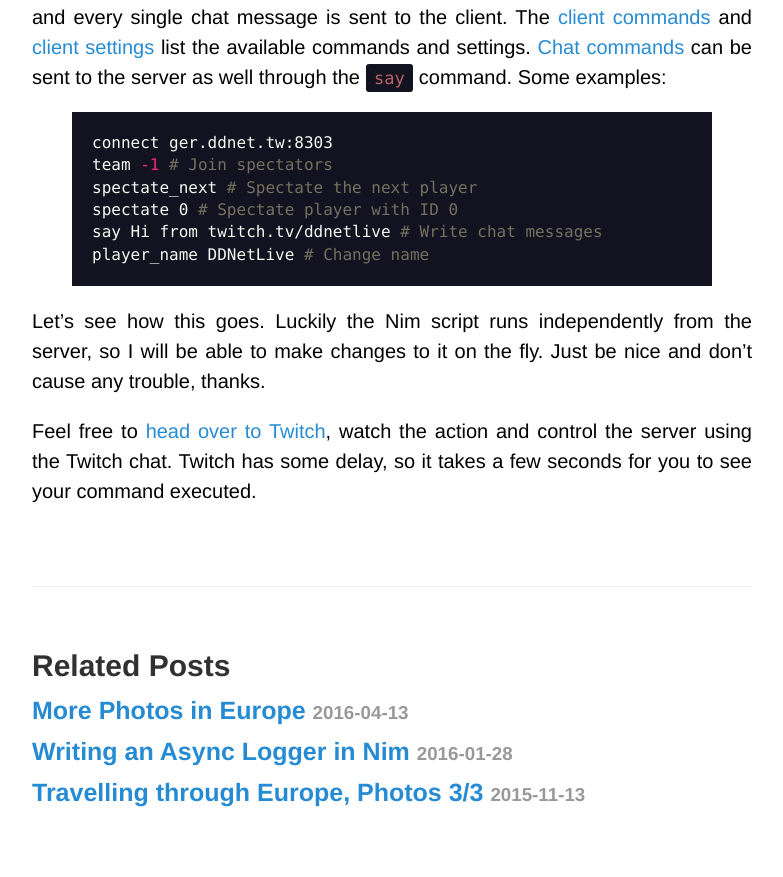
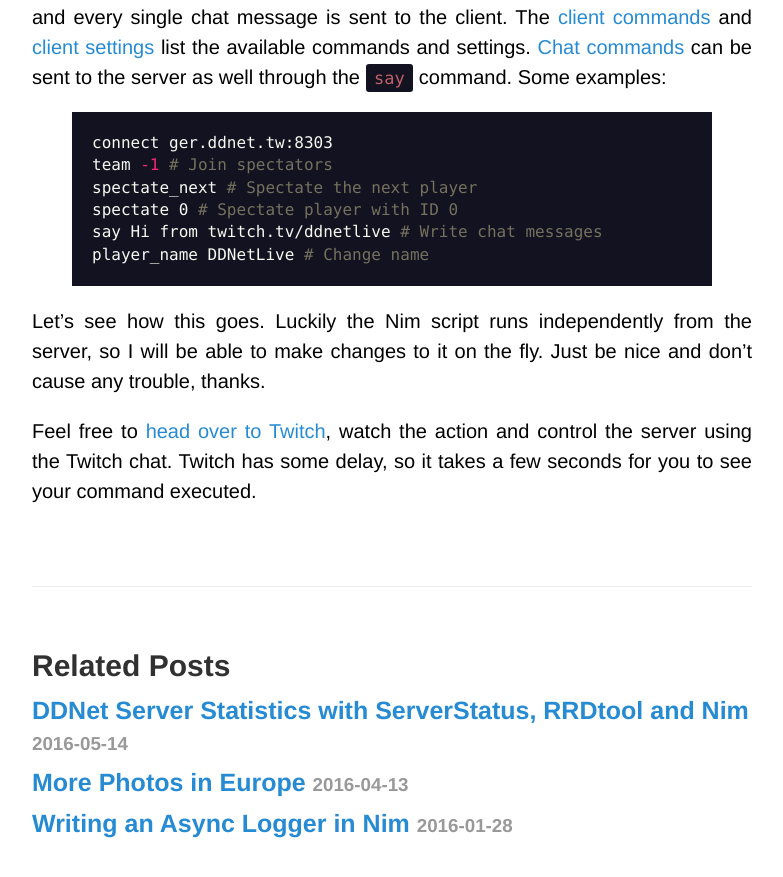
Before and after one commit to HookRace/hookrace-web, a Jekyll site: the page built from www/_posts/2016-01-10-ddnet-live.markdown, in a window 1280 px wide and 900 px high, scrolled down 4257 px. Shown: the top 877 px of the window, without its empty margins (248-1031 px from the left). Built offline with Jekyll 4.4.1, drawn with Linux system fonts in a browser that asks for light colours; Markdown is read by kramdown in place of the engine named in the settings; some of the changed lines change nothing that is shown.

Commit message:
Server Statistics article

```diff
--- a/www/_config.yml
+++ b/www/_config.yml
@@ -26,6 +26,8 @@
   DDNet: 'http://ddnet.tw/'
   Me: 'http://felsin9.de/nnis/'
 
+gems: [jekyll-paginate]
+
 # Custom vars
 version:          1.0.0
 github:
--- /dev/null
+++ b/www/_posts/2016-05-14-server-statistics.markdown
@@ -0,0 +1,373 @@
+---
+layout: post
+title:  "DDNet Server Statistics with ServerStatus, RRDtool and Nim"
+categories: ddnet, nim
+permalink: /blog/server-statistics/
+---
+
+About a month ago I set up [statistics](https://ddnet.tw/stats/server/) for the official [DDNet](https://ddnet.tw/) servers. My motivations for this are:
+
+1. Monitor the servers more easily
+2. Get notified about server problems
+3. Have nice graphs to look at
+
+The choices for the software used are mainly made to keep resource usage low, a
+general principle used for DDNet since we run on cheap VPSes all around the
+world and are limited in CPU and memory resources. In the rest of this post we
+will explore the 3 major tools used, their purpose in our solution as well as
+their performance impact:
+
+1. [ServerStatus](https://github.com/BotoX/ServerStatus): Gather live server statistics
+2. [RRDtool](https://oss.oetiker.ch/rrdtool/index.en.html): Record and graph data
+3. [Nim](http://nim-lang.org/): Favorite programming language for performance and readability
+
+## Gathering live server statistics with ServerStatus
+
+We've been running BotoX's [ServerStatus](https://github.com/BotoX/ServerStatus) to get [live server statistics](https://ddnet.tw/status/) for some time now. It works quite well to quickly notice major server problems like a high load or incoming (D)DoS attacks, provided that you keep an eye out for it.
+
+We use ServerStatus by running its [simple Python client](https://github.com/BotoX/ServerStatus/blob/master/clients/client.py) on each server to gather interesting information. The client transmits that data by TCP to the C/C++ server, which aggregates it into [a JSON file](https://ddnet.tw/status/json/stats.json). This JSON file is then fetched and displayed every two seconds by the JavaScript frontend of [our Status page](https://ddnet.tw/status/).
+
+On a regular Saturday morning the end result looks like this:
+
+![DDNet Status](/public/ddnet-status.png)
+
+On a quick glance you notice that the DDNet.tw server has high CPU usage (which is totally normal since it runs some hefty cron jobs every 20 minutes) and DDNet RUS is receiving a small DoS attack with just 1.6 MB/s (unfortunately also totally normal). Apart from that everything looks fine.
+
+ServerStatus footprint, calculated from Linux `/proc` statistics as follows (in Nim):
+
+{% highlight nimrod %}
+import os, strutils, posix, strfmt
+# CPU and memory usage of process, based on PROC(5) and
+# http://stackoverflow.com/a/16736599
+let
+  pid = paramStr(1)
+  # Clock ticks per second
+  frequency = sysconf(SC_CLK_TCK)
+  # Size of memory page in bytes
+  pagesize  = sysconf(SC_PAGESIZE)
+
+  uptime    = readFile("/proc/uptime").split[0].parseFloat
+  fields    = readFile("/proc/" & pid & "/stat").split
+
+  # Amount of time in user mode
+  utime     = fields[13].parseInt
+  # Amount of time in kernel mode
+  stime     = fields[14].parseInt
+  # Amount of children time in user mode
+  cutime    = fields[15].parseInt
+  # Amount of children time in kernel mode
+  cstime    = fields[16].parseInt
+  # Time process started after boot
+  starttime = fields[21].parseInt
+
+  # Resident Set Size: number of pages in memory
+  rssmem    = fields[23].parseInt
+
+  totaltime = utime + stime + cutime + cstime
+  seconds   = uptime - (starttime / frequency)
+
+  cpuusage  = 100 * (totaltime / frequency) / seconds
+  memusage  = rssmem * pagesize / 1_000_000
+
+echo interp"${cpuusage:.2f} % CPU ${memusage:.2f} MB Memory"
+{% endhighlight %}
+
+| Part               |    CPU |  Memory |
+|--------------------|-------:|--------:|
+| Client             | 0.14 % | 3.70 MB |
+| Server (9 clients) | 0.58 % | 0.18 MB |
+
+## Recording and graphing data with RRDtool
+
+I haven't used RRDtool for about 7 years, but it's still an excellent tool to record data into a fixed-size round robin database. For us three functions of RRDtool are important: `create` to create the database, `update` to add a new value to be aggregated into the database, and `graph` to render the database into a beautiful graph.
+
+CPU, network and memory are the most important resources for me, so their usage should be recorded. Let us use network traffic as an example and create a database:
+
+First we need to think about what data we want to record in the RRD:
+
+    1 sample = 30 seconds
+
+     1 day  =   2880 samples =   6 * 480 pixels, each pixel is 03:00 min
+     7 days =  20160 samples =  42 * 480 pixels, each pixel is 21:00 min
+    49 days = 141120 samples = 147 * 960 pixels, each pixel is 73:30 min
+
+Then we can use this to create the actual database file:
+
+{% highlight bash %}
+rrdtool create ddnet.tw-net.rrd `# File name` \
+  --step 30 `# Interval in seconds with which data is fed` \
+  DS:network_rx:GAUGE:60:0:U `# Data source receiving` \
+  DS:network_tx:GAUGE:60:0:U `# DS Sending` \
+  RRA:AVERAGE:0.5:6:480 `# Round robin archive for 1 day` \
+  RRA:AVERAGE:0.5:42:480 `# RRA for 7 days` \
+  RRA:AVERAGE:0.5:147:960 `# RRA for 49 days`
+{% endhighlight %}
+
+If you're curious about what exactly happens here, you can find more information in [rrdcreate(1)](https://oss.oetiker.ch/rrdtool/doc/rrdcreate.en.html).
+
+The resulting ddnet.tw-net.rrd file is just 32 KB in size and will forever stay that exact size. (All our databases together are just 1 MB.) New data in each round robin archive simply overwrites the oldest data. A disadvantage of RRDtool is that you need to think ahead and plan what data you want to store.
+
+The next step is to put new data into our little database, which we should do every 30 seconds:
+
+{% highlight bash %}
+rrdtool update ddnet.tw-net.rrd N:42:1234
+{% endhighlight %}
+
+Super simple! `42` is our `network_rx` value, `1234` the value for `network_tx`. These values are now aggregated using the `AVERAGE` and finally put into their respective archives.
+
+Once we have enough values we can finally create the graph, for example for 1 day:
+
+{% highlight bash %}
+rrdtool graph ddnet.tw-net-1d.png --rigid --base 1000 \
+  --width 419 --height 150 --logarithmic --units=si -a PNG \
+  `# Calculation over last day only` \
+  --vertical-label "Bytes/s" --start now-1d \
+  `# Fetch data from RRD file` \
+  DEF:network_rx=ddnet.tw-net.rrd:network_rx:AVERAGE \
+  DEF:network_tx=ddnet.tw-net.rrd:network_tx:AVERAGE \
+  `# Calculate aggregates based on data` \
+  VDEF:network_rx_a=network_rx,AVERAGE \
+  VDEF:network_rx_m=network_rx,MAXIMUM \
+  VDEF:network_rx_c=network_rx,LAST \
+  VDEF:network_rx_s=network_rx,TOTAL \
+  VDEF:network_tx_a=network_tx,AVERAGE \
+  VDEF:network_tx_m=network_tx,MAXIMUM \
+  VDEF:network_tx_c=network_tx,LAST \
+  VDEF:network_tx_s=network_tx,TOTAL \
+  `# Draw area graph in light colors` \
+  AREA:network_tx#fee8c8: \
+  AREA:network_rx#e0e0e0: \
+  `# Draw clear area outline on top` \
+  LINE1:network_tx#e34a33:"out" \
+  `# Print aggregate values to legend` \
+  GPRINT:network_tx_a:"avg\: %6.2lf %sB" \
+  GPRINT:network_tx_m:"max\: %6.2lf %sB" \
+  GPRINT:network_tx_c:"cur\: %6.2lf %sB" \
+  GPRINT:network_tx_s:"sum\: %6.2lf %sB\n" \
+  `# Other area outline` \
+  LINE1:network_rx#636363:"in " \
+  GPRINT:network_rx_a:"avg\: %6.2lf %sB" \
+  GPRINT:network_rx_m:"max\: %6.2lf %sB" \
+  GPRINT:network_rx_c:"cur\: %6.2lf %sB" \
+  GPRINT:network_rx_s:"sum\: %6.2lf %sB\n"
+{% endhighlight %}
+
+As always, the [manual of rrdgraph](http://oss.oetiker.ch/rrdtool/doc/rrdgraph.en.html) explains the possibilities.
+
+I'm using RRDtool 1.6.0 instead of 1.4.8 because I very much prefer its density of x-axis labels. Here are the outputs of our database:
+
+RRDtool 1.4.8: ![RRDtool 1.4.8](/public/ger.ddnet.tw-net-1d-1.4.8.png)
+RRDtool 1.6.0: ![RRDtool 1.6.0](/public/ger.ddnet.tw-net-1d-1.6.0.png)
+
+RRDtool footprint:
+
+| Part               | Runtime |  Memory |
+|--------------------|--------:|--------:|
+| Create (9 servers) |  0.01 s | 1.74 MB |
+| Graph  (9 servers) |  1.99 s | 2.82 MB |
+
+## Putting it together with Nim
+
+To aggregate the raw data from ServerStatus into 30-second packets I use a small Nim program. It automatically creates new databases when a new server is added and keeps them updated:
+
+{% highlight nimrod %}
+import common, json, osproc, os, times, strutils, tables
+
+type
+  Data = object
+    network_rx, network_tx: BiggestInt
+    cpu, memory_used, memory_total, swap_used, swap_total: BiggestInt
+    load: float
+
+const freq = 30 # report new data to rrd every 30 seconds
+
+var
+  lastUpdated: BiggestInt = 0
+  dataTable = initTable[string, Data]()
+  count = 0
+  countTable = initTable[string, int]()
+
+proc rrdCreate(file, dataSources: string) =
+  discard execCmd(rrdtool & " create " & file & " --step " & $freq & " " & dataSources &
+    " RRA:AVERAGE:0.5:6:480 RRA:AVERAGE:0.5:42:480 RRA:AVERAGE:0.5:147:960")
+
+proc rrdUpdate(file: string, values: varargs[string, `$`]) =
+  var valuesString = ""
+  for value in values:
+    if valuesString.len > 0:
+      valuesString.add ":"
+    valuesString.add value
+  discard execCmd(rrdtool & " update " & file & " N:" & valuesString)
+
+proc updateServer(server: JsonNode) =
+  let domain = server["type"].str
+
+  for name, value in dataTable.mgetOrPut(domain, Data()).fieldPairs:
+    when value is BiggestInt:
+      value += server[name].num
+    elif value is float:
+      value += server[name].fnum
+    else:
+      error "Unhandled type in Data object"
+
+  inc countTable.mgetOrPut(domain, 0)
+
+  # Only save data if we got 30 values in the expected time span
+  if count == freq and countTable[domain] == freq:
+    let data = dataTable[domain]
+    if data == Data():
+      dataTable.del(domain)
+      return
+    else:
+      dataTable[domain] = Data()
+
+    let
+      fileNet = (rrdDir / domain) & "-net.rrd"
+      fileCpu = (rrdDir / domain) & "-cpu.rrd"
+      fileMem = (rrdDir / domain) & "-mem.rrd"
+
+    if not existsFile fileNet:
+      fileNet.rrdCreate("DS:network_rx:GAUGE:60:0:U DS:network_tx:GAUGE:60:0:U")
+    if not existsFile fileCpu:
+      fileCpu.rrdCreate("DS:cpu:GAUGE:60:0:100 DS:load:GAUGE:60:0:U")
+    if not existsFile fileMem:
+      filemem.rrdCreate("DS:memory_used:GAUGE:60:0:U DS:memory_total:GAUGE:60:0:U DS:swap_used:GAUGE:60:0:U DS:swap_total:GAUGE:60:0:U")
+
+    fileNet.rrdUpdate(data.network_rx div freq, data.network_tx div freq)
+    fileCpu.rrdUpdate(min(data.cpu div freq, 100), data.load / freq)
+    fileMem.rrdUpdate(data.memory_used div freq, data.memory_total div freq, data.swap_used div freq, data.swap_total div freq)
+
+proc updateAllServers =
+  let statsJson = parseFile statsJsonFile
+  let newUpdated = parseBiggestInt statsJson["updated"].str
+
+  if newUpdated <= lastUpdated:
+    return
+
+  inc count
+
+  for server in statsJson["servers"]:
+    try:
+      updateServer(server)
+    except:
+      discard
+
+  if count == freq:
+    count = 0
+    for val in countTable.mvalues:
+      val = 0
+
+while true:
+  let startTime = epochTime()
+
+  updateAllServers()
+
+  sleep(int(epochTime() - startTime + 1) * 1000) # every second
+{% endhighlight %}
+
+The final graphs can be seen on the [DDNet Server Statistics page](https://ddnet.tw/stats/server/).
+
+Nim monitor footprint:
+
+| Part                |    CPU |  Memory |
+|---------------------|-------:|--------:|
+| Monitor (9 servers) | 0.03 % | 0.89 MB |
+
+## Alerts through Cron and Mail
+
+Now we certainly have nice graphs, but automated alerts about suspicious events would be even better, for example:
+
+- Network traffic over 2 MB/s for 4 min
+- Memory and swap over 90% for 4 min
+- CPU over 90% for 21 min
+- Load over 10 for 21 min
+- Server unreachable for 1 hour
+
+To check these conditions a cron job is run regularly and thanks to a `MAILTO` entry a mail is sent when an alert has been triggered.
+
+We can get out a single value from the database to standard output using `PRINT`:
+
+{% highlight bash %}
+rrdtool graph x -s-4min \
+  DEF:v=ddnet.tw-net.rrd:network_rx:AVERAGE \
+  VDEF:vm=v,AVERAGE \
+  PRINT:vm:%lf
+{% endhighlight %}
+
+The alert program itself is written in Nim as well and merely gets a few values from the databases and checks if the limits are exceeded:
+
+{% highlight nimrod %}
+import common, osproc, os, json, strutils
+
+proc get(file, value, time: string): float =
+  let (output, errorCode) = execCmdEx(rrdtool & " graph x -s -" & time & " DEF:v=" & file & ":" & value & ":AVERAGE VDEF:vm=v,AVERAGE PRINT:vm:%lf")
+
+  if errorCode != 0:
+    raise newException(ValueError, "Error code " & $errorCode & " from rrdtool: " & output)
+
+  result = output.splitLines[^2].parseFloat
+
+if paramCount() != 1:
+  echo "alert [1d|7d|49d]"
+  quit 1
+
+let statsJson = parseFile statsJsonFile
+for server in statsJson["servers"]:
+  let
+    domain = server["type"].str
+    name = server["name"].str
+    fileNet = (rrdDir / domain) & "-net.rrd"
+    fileCpu = (rrdDir / domain) & "-cpu.rrd"
+    fileMem = (rrdDir / domain) & "-mem.rrd"
+
+  template alert(s: string) = echo name, " ", s
+
+  case paramStr(1)
+  of "1d":
+    if fileNet.get("network_rx", "4min") + fileNet.get("network_tx", "4min") > 2_000_000:
+      alert "network traffic over 2 MB/s for 4 min"
+
+    if fileMem.get("memory_used", "4min") + fileMem.get("swap_used", "4min") > 0.9 * (fileMem.get("memory_total", "4min") + fileMem.get("swap_total", "4min")):
+      alert "memory and swap over 90% for 4 min"
+
+  of "7d":
+    if fileCpu.get("cpu", "21min") > 90.0:
+      alert "CPU over 90% for 21 min"
+    if fileCpu.get("load", "21min") > 10.0:
+      alert "Load over 10 for 21 min"
+
+  of "49d":
+    let network_rx = fileNet.get("network_rx", "4410")
+    if network_rx != network_rx: # NaN
+      alert "unreachable for 1 hour"
+
+  else:
+    echo "unknown parameter ", paramStr(1)
+    quit 1
+{% endhighlight %}
+
+Nim alert footprint:
+
+| Part                | Runtime |  Memory |
+|---------------------|--------:|--------:|
+| Alert (9 servers)   |  0.25 s | 2.12 MB |
+
+## Conclusion
+
+Live view of the last day of the DDNet.tw web server, also hosting this blog:
+![DDNet.tw Net](https://ddnet.tw/stats/server/ddnet.tw-net-1d.png)
+![DDNet.tw CPU](https://ddnet.tw/stats/server/ddnet.tw-cpu-1d.png)
+![DDNet.tw Mem](https://ddnet.tw/stats/server/ddnet.tw-mem-1d.png)
+
+You can see the full graphs on the [DDNet Server Statistics page](https://ddnet.tw/stats/server/). As usual you can find the entire source code in our [git repository](https://github.com/ddnet/ddnet-scripts/tree/master/rrd).
+
+All in all the system runs on very little resources, puts out some nice graphs and alerts me automatically about defined problems.
+
+| Part               | Runtime |    CPU |  Memory |
+|--------------------|--------:|-------:|--------:|
+| Client             |         | 0.14 % | 3.70 MB |
+| Server (9 clients) |         | 0.58 % | 0.18 MB |
+| Create (9 servers) |  0.01 s |        | 1.74 MB |
+| Graph  (9 servers) |  1.99 s |        | 2.82 MB |
+| Monitor (9 servers)|         | 0.03 % | 0.89 MB |
+| Alert (9 servers)  |  0.25 s |        | 2.12 MB |
```
Also changed, not shown: www/public/ddnet-status.png (added), www/public/ger.ddnet.tw-net-1d-1.4.8.png (added), www/public/ger.ddnet.tw-net-1d-1.6.0.png (added).
